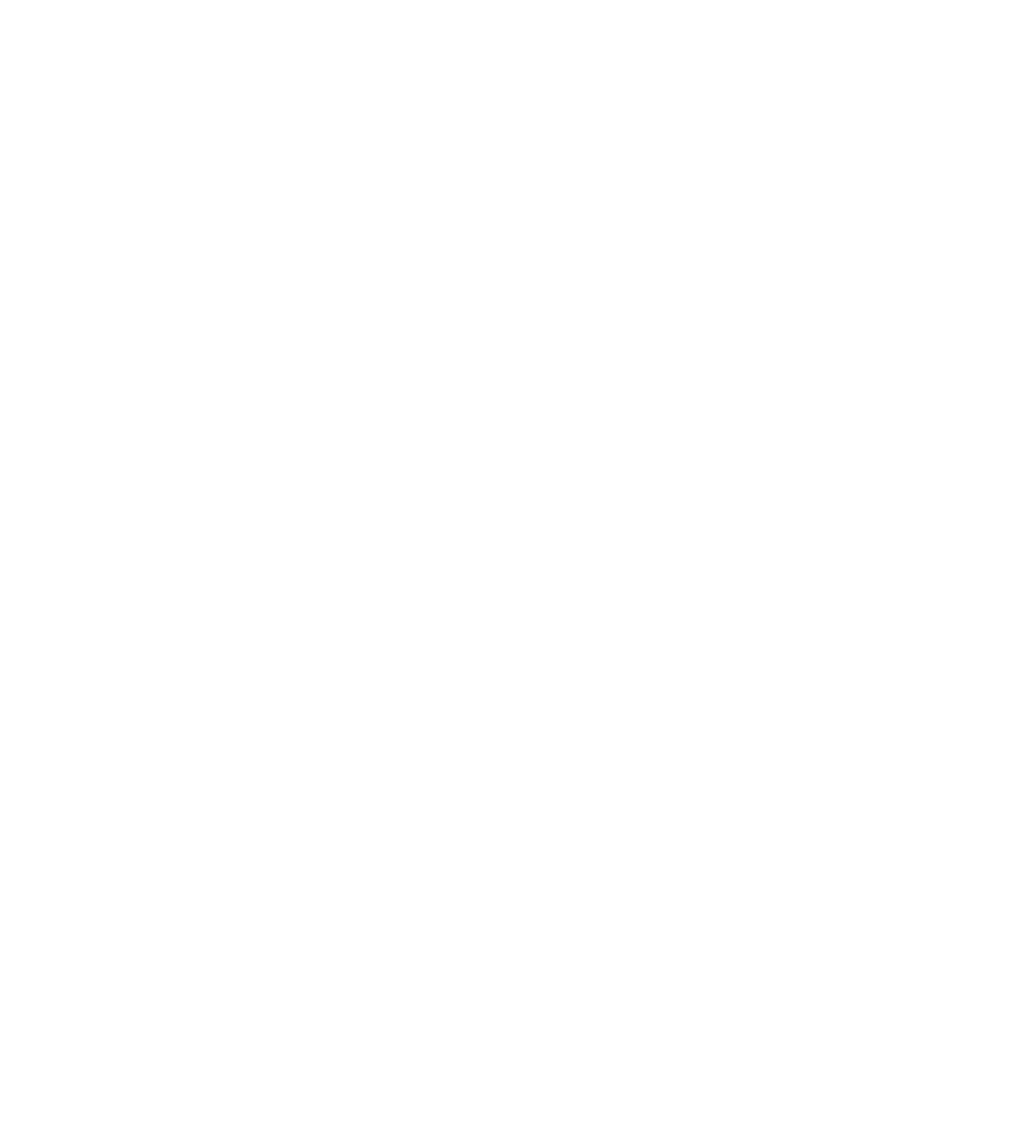
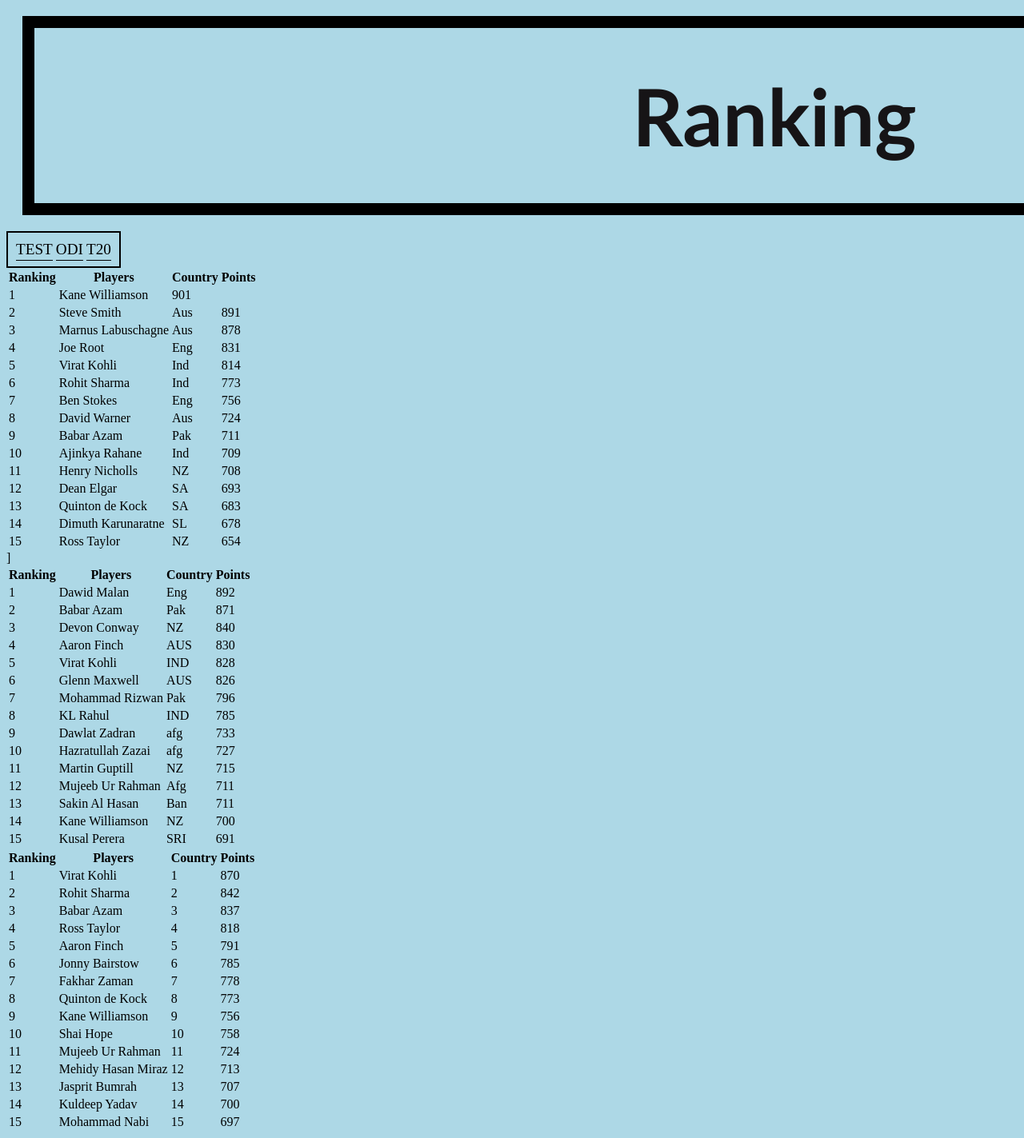
Before and after one commit to Vishnu478909/Cricket-Portal, a Flask app: page /Ranking in a window 1280 px wide; the page is wider, and only the part inside the window is pictured. Before the commit the part shown is empty. Shown: that part at 80% size. Before the commit the page ends 800 px from the top of that part, so only its background shows below. Run offline with Flask 3, Linux system fonts and the light colour scheme; data comes from the database, SQL or seed files in the repository.

Commit message:
added tables to Ranking page:

```diff
--- a/routes.py
+++ b/routes.py
@@ -27,8 +27,8 @@
 
 @app.route('/Cricket/<int:id>')
 def cricket(id):
-    cricket = query_db("SELECT * FROM Team WHERE Team_id=?", (id,), one=True)
-    return render_template("Cricketportal.html", Crickets=[cricket])
+    Rankings = query_db("SELECT * FROM Team WHERE Team_id=?", (id,), one=True)
+    return render_template("Cricketportal.html", Rankings=Rankings)
 
 @app.route('/Players')
 def players():
--- a/static/images/style.css
+++ b/static/images/style.css
@@ -45,3 +45,16 @@
     font-weight: 800;
 
 }
+.box{
+    border:2px solid black;
+    padding: 10px;
+    display: inline-block;
+}
+
+.box span {
+    border-bottom: 1px solid black;
+    padding-bottom: 3px;
+    margin-bottom: -2px;
+    font-size: larger;
+
+}
--- a/templates/Ranking.html
+++ b/templates/Ranking.html
@@ -3,10 +3,317 @@
 <head>
     <meta charset="UTF-8">
     <meta http-equiv="X-UA-Compatible" content="IE=edge">
+    <link rel="stylesheet" href="/static\images/style.css">
+
     <meta name="viewport" content="width=device-width, initial-scale=1.0">
     <title>Document</title>
 </head>
-<body>
+<body class="nun">
+    <h1 class="body">Ranking</h1>
+    <div class="box">
+     <span>TEST</span>
+     <span>ODI</span>
+     <span>T20</span>
+    </div>
+    <table id="table 3" >
+        <tr>
+        <th>Ranking</th>
+        <th >Players</th>
+         <th>Country</th>
+        <th>Points</th>
+        </tr>
+    <tr>
+        <td >1</td>
+      <td >Kane Williamson</td>
+      <NZ</td>
+      <td>901</td>
 
+    </tr>
+    <tr>
+    <td >2</td>
+    <td >Steve Smith</td>
+    <td>Aus</td>
+    <td >891</td>
+    </tr>
+    <tr>
+        <td >3</td>
+        <td >Marnus Labuschagne</td>
+        <td >Aus</td>
+        <td >878</td>
+    </tr>
+  <tr>
+         <td>4</td>
+        <td>Joe Root</td>
+        <td>Eng</td>
+        <td>831</td>
+    </tr>
+  <tr>
+    <td>5</td>
+    <td>Virat Kohli</td>
+    <td>Ind</td>
+    <td>814</td>
+  </tr>
+  <tr>
+    <td>6</td>
+    <td>Rohit Sharma</td>
+    <td>Ind</td>
+    <td>773</td>
+  </tr>
+  <tr>
+    <td>7</td>
+    <td>Ben Stokes</td>
+    <td>Eng</td>
+    <td>756</td>
+  </tr>
+  <tr>
+    <td>8</td>
+    <td>David Warner</td>
+    <td>Aus</td>
+    <td>724</td>
+  </tr>
+  <tr>
+      <td>9</td>
+        <td>Babar Azam</td>
+        <td>Pak</td>
+        <td>711</td>
+  </tr>
+  <tr>
+    <td>10</td>
+    <td>Ajinkya Rahane</td>
+    <td>Ind</td>
+    <td>709</td>
+  </tr>
+  <tr>
+    <td>11</td>
+    <td>Henry Nicholls</td>
+    <td>NZ</td>
+    <td>708</td>
+  </tr>
+  <tr>
+    <td>12</td>
+    <td>Dean Elgar</td>
+    <td>SA</td>
+    <td>693</td>
+  </tr>
+  <tr>
+    <td>13</td>
+    <td>Quinton de Kock</td>
+    <td>SA</td>
+    <td>683</td>
+  </tr>
+  <tr>
+    <td>14</td>
+    <td>Dimuth Karunaratne</td>
+    <td>SL</td>
+    <td>678</td>
+  </tr>
+  <tr>
+    <td>15</td>
+    <td>Ross Taylor</td>
+    <td>NZ</td>
+    <td>654</td>
+  </tr>
+
+</table>
+<table id="table2" >
+    <tr>
+    <th>Ranking</th>
+    <th >Players</th>
+     <th>Country</th>
+    <th>Points</th>
+    </tr>
+
+    <tr>
+        <td>1</td>
+        <td>Dawid Malan</td>
+        <td>Eng</td>
+        <td>892</td>
+    </tr>
+    <tr>
+        <td>2</td>
+        <td>Babar Azam</td>
+        <td>Pak</td>
+        <td>871</td>
+    </tr>
+    <tr>
+        <td>3</td>
+        <td>Devon Conway</td>
+        <td>NZ</td>
+        <td>840</td>
+    </tr>
+    <tr>
+        <td>4</td>
+        <td>Aaron Finch</td>
+        <td>AUS</td>
+        <td>830</td>
+    </tr>
+    <tr>
+        <td>5</td>
+        <td>Virat Kohli</td>
+        <td>IND</td>
+        <td>828</td>
+    </tr>
+    <tr>
+        <td>6</td>
+        <td>Glenn Maxwell</td>
+        <td>AUS</td>
+        <td>826</td>
+    </tr>
+    <tr>
+        <td>7</td>
+        <td>Mohammad Rizwan</td>
+        <td>Pak</td>
+        <td>796</td>
+    </tr>
+    <tr>
+        <td>8</td>
+        <td>KL Rahul</td>
+        <td>IND</td>
+        <td>785</td>
+    </tr>
+    <tr>
+        <td>9</td>
+        <td>Dawlat Zadran</td>
+        <td>afg</td>
+        <td>733</td>
+    </tr>
+    <tr>
+        <td>10</td>
+        <td>Hazratullah Zazai</td>
+        <td>afg</td>
+        <td>727</td>
+    </tr>
+    <tr>
+        <td>11</td>
+        <td>Martin Guptill</td>
+        <td>NZ</td>
+        <td>715</td>
+    </tr>
+    <tr>
+        <td>12</td>
+        <td>Mujeeb Ur Rahman</td>
+        <td>Afg</td>
+        <td>711</td>
+    </tr>
+    <tr>]
+
+            <td>13</td>
+            <td>Sakin Al Hasan </td>
+            <td>Ban</td>
+            <td>711</td>
+
+    </tr>
+    <tr>
+        <td>14</td>
+        <td>Kane Williamson</td>
+        <td>NZ</td>
+        <td>700</td>
+    </tr>
+    <tr>
+        <td>15</td>
+        <td>Kusal Perera</td>
+        <td>SRI</td>
+        <td>691</td>
+    </tr>
+</table>
+<table id="table 3">
+    <tr>
+    <th>Ranking</th>
+    <th >Players</th>
+     <th>Country</th>
+    <th>Points</th>
+    </tr>
+    <tr>
+        <td>1</td>
+        <td>Virat Kohli</td>
+        <td>1</td>
+        <td>870</td>
+    </tr>
+    <tr>
+        <td>2</td>
+        <td>Rohit Sharma</td>
+        <td>2</td>
+        <td>842</td>
+    </tr>
+    <tr>
+        <td>3</td>
+        <td>Babar Azam</td>
+        <td>3</td>
+        <td>837</td>
+    </tr>
+    <tr>
+        <td>4</td>
+        <td>Ross Taylor</td>
+        <td>4</td>
+        <td>818</td>
+    </tr>
+    <tr>
+        <td>5</td>
+        <td>Aaron Finch</td>
+        <td>5</td>
+        <td>791</td>
+    </tr>
+    <tr>
+        <td>6</td>
+        <td>Jonny Bairstow</td>
+        <td>6</td>
+        <td>785</td>
+    </tr>
+    <tr>
+        <td>7</td>
+        <td>Fakhar Zaman</td>
+        <td>7</td>
+        <td>778</td>
+    </tr>
+    <tr>
+        <td>8</td>
+        <td>Quinton de Kock</td>
+        <td>8</td>
+        <td>773</td>
+    </tr>
+    <tr>
+        <td>9</td>
+        <td>Kane Williamson</td>
+        <td>9</td>
+        <td>756</td>
+    </tr>
+    <tr>
+        <td>10</td>
+        <td>Shai Hope</td>
+        <td>10</td>
+        <td>758</td>
+    </tr>
+    <tr>
+        <td>11</td>
+        <td>Mujeeb Ur Rahman</td>
+        <td>11</td>
+        <td>724</td>
+    </tr>
+    <tr>
+        <td>12</td>
+        <td>Mehidy Hasan Miraz</td>
+        <td>12</td>
+        <td>713</td>
+    </tr>
+    <tr>
+        <td>13</td>
+        <td>Jasprit Bumrah</td>
+        <td>13</td>
+        <td>707</td>
+    </tr>
+    <tr>
+        <td>14</td>
+        <td>Kuldeep Yadav</td>
+        <td>14</td>
+        <td>700</td>
+    </tr>
+    <tr>
+        <td>15</td>
+        <td>Mohammad Nabi</td>
+        <td>15</td>
+        <td>697</td>
+    </tr>
+
+</table>
 </body>
 </html>
```
